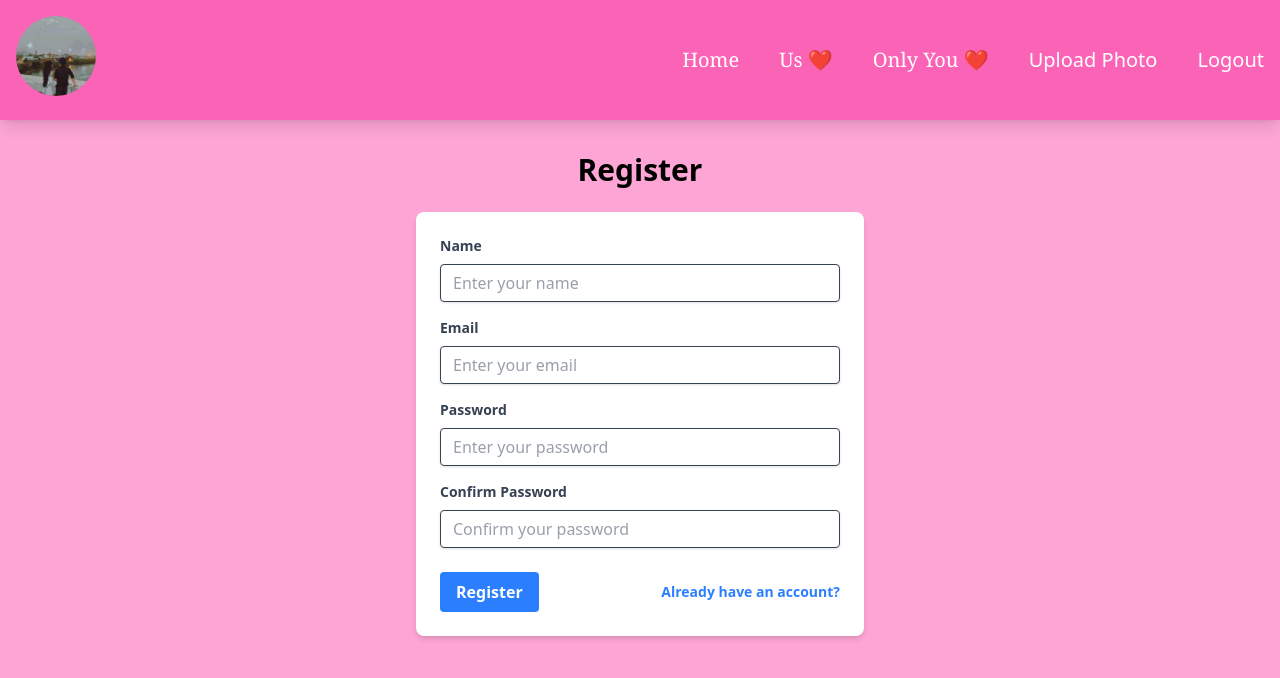
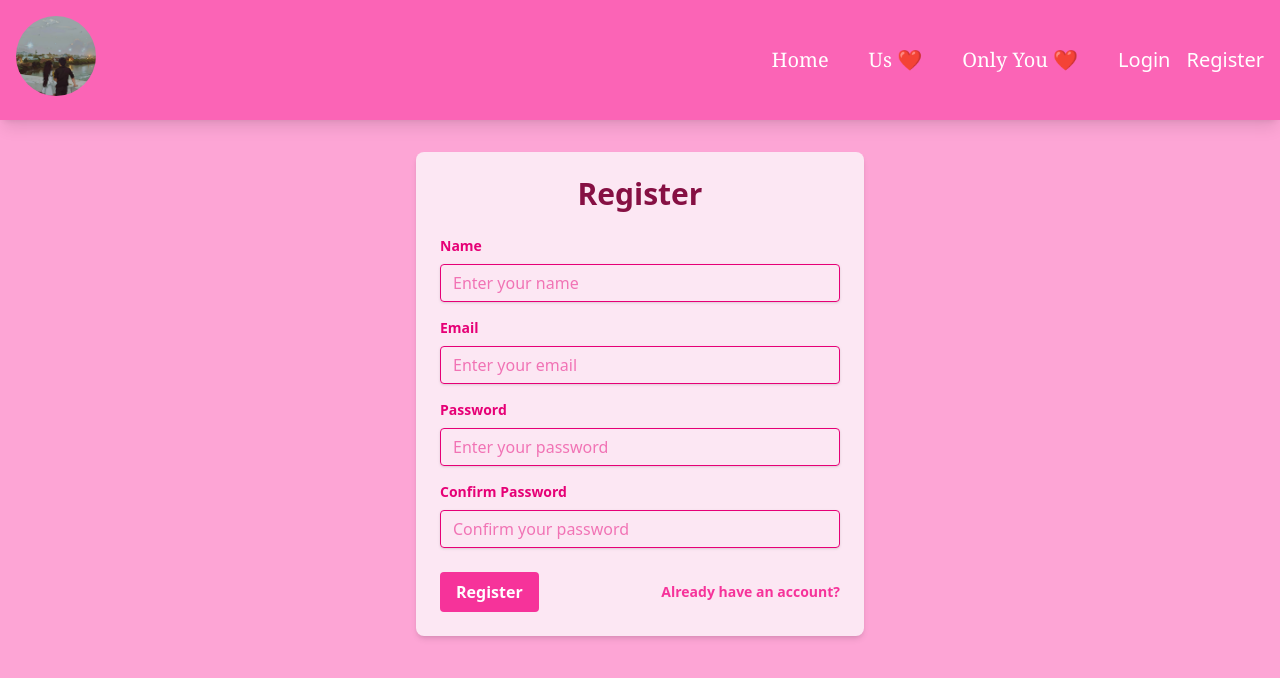
Before and after one commit to Lin18210/Image_Gallery, a React (Vite) app in the folder gallery/: page /register in a window 1280 px wide. Shown: the top 678 px of the page. Built offline with nearby package versions, Linux system fonts and the light colour scheme.

Commit message:
finallt fix the register theme

```diff
--- a/gallery/src/App.jsx
+++ b/gallery/src/App.jsx
@@ -2,7 +2,6 @@ import { useState } from 'react'
 import { BrowserRouter as Router, Routes, Route, Link } from 'react-router-dom'
 import Navbar from './components/Navbar'
 import HomePage from './pages/HomePage'
-// import Home from './pages/Home'
 import CouplesGallery from './pages/CouplesGallery'
 import SoloGallery from './pages/SoloGallery'
 import Upload from './pages/UploadPage'
@@ -10,7 +9,7 @@ import Login from './pages/Login'
 import Register from './pages/Register'
 
 function App() {
-  const [isAuthenticated, setIsAuthenticated] = useState(true)
+  const [isAuthenticated, setIsAuthenticated] = useState(false)
 
   return (
     <Router>
--- a/gallery/src/pages/Register.jsx
+++ b/gallery/src/pages/Register.jsx
@@ -43,9 +43,10 @@ const Register = ({ setIsAuthenticated }) => {
 
   return (
     <div className="max-w-md mx-auto">
-      <h1 className="text-3xl font-bold mb-6 text-center">Register</h1>
 
-      <form onSubmit={handleSubmit} className="bg-white p-6 rounded-lg shadow-md">
+
+      <form onSubmit={handleSubmit} className="bg-pink-100 p-6 rounded-lg shadow-md">
+        <h1 className="text-3xl font-bold mb-6 text-center text-pink-900">Register</h1>
         {error && (
           <div className="mb-4 p-3 bg-red-100 text-red-700 rounded">
             {error}
@@ -53,53 +54,53 @@ const Register = ({ setIsAuthenticated }) => {
         )}
 
         <div className="mb-4">
-          <label className="block text-gray-700 text-sm font-bold mb-2">
+          <label className="block text-pink-600 text-sm font-bold mb-2">
             Name
           </label>
           <input
             type="text"
             value={name}
             onChange={(e) => setName(e.target.value)}
-            className="shadow appearance-none border rounded w-full py-2 px-3 text-gray-700 leading-tight focus:outline-none focus:shadow-outline"
+            className="shadow appearance-none border rounded w-full py-2 px-3 text-pink-600 leading-tight focus:outline-none focus:shadow-outline"
             placeholder="Enter your name"
           />
         </div>
 
         <div className="mb-4">
-          <label className="block text-gray-700 text-sm font-bold mb-2">
+          <label className="block text-pink-600 text-sm font-bold mb-2">
             Email
           </label>
           <input
             type="email"
             value={email}
             onChange={(e) => setEmail(e.target.value)}
-            className="shadow appearance-none border rounded w-full py-2 px-3 text-gray-700 leading-tight focus:outline-none focus:shadow-outline"
+            className="shadow appearance-none border rounded w-full py-2 px-3 text-pink-600 leading-tight focus:outline-none focus:shadow-outline"
             placeholder="Enter your email"
           />
         </div>
 
         <div className="mb-4">
-          <label className="block text-gray-700 text-sm font-bold mb-2">
+          <label className="block text-pink-600 text-sm font-bold mb-2">
             Password
           </label>
           <input
             type="password"
             value={password}
             onChange={(e) => setPassword(e.target.value)}
-            className="shadow appearance-none border rounded w-full py-2 px-3 text-gray-700 leading-tight focus:outline-none focus:shadow-outline"
+            className="shadow appearance-none border rounded w-full py-2 px-3 text-pink-600 leading-tight focus:outline-none focus:shadow-outline"
             placeholder="Enter your password"
           />
         </div>
 
         <div className="mb-6">
-          <label className="block text-gray-700 text-sm font-bold mb-2">
+          <label className="block text-pink-600 text-sm font-bold mb-2">
             Confirm Password
           </label>
           <input
             type="password"
             value={confirmPassword}
             onChange={(e) => setConfirmPassword(e.target.value)}
-            className="shadow appearance-none border rounded w-full py-2 px-3 text-gray-700 leading-tight focus:outline-none focus:shadow-outline"
+            className="shadow appearance-none border rounded w-full py-2 px-3 text-pink-600 leading-tight focus:outline-none focus:shadow-outline"
             placeholder="Confirm your password"
           />
         </div>
@@ -108,14 +109,14 @@ const Register = ({ setIsAuthenticated }) => {
           <button
             type="submit"
             disabled={isLoading}
-            className={`bg-blue-500 hover:bg-blue-700 text-white font-bold py-2 px-4 rounded focus:outline-none focus:shadow-outline ${
+            className={`bg-pink-500 hover:bg-pink-600 text-white font-bold py-2 px-4 rounded focus:outline-none focus:shadow-outline ${
               isLoading ? 'opacity-50 cursor-not-allowed' : ''
             }`}
           >
             {isLoading ? 'Registering...' : 'Register'}
           </button>
 
-          <Link to="/login" className="inline-block align-baseline font-bold text-sm text-blue-500 hover:text-blue-800">
+          <Link to="/login" className="inline-block align-baseline font-bold text-sm text-pink-500 hover:text-pink-800">
             Already have an account?
           </Link>
         </div>
```
